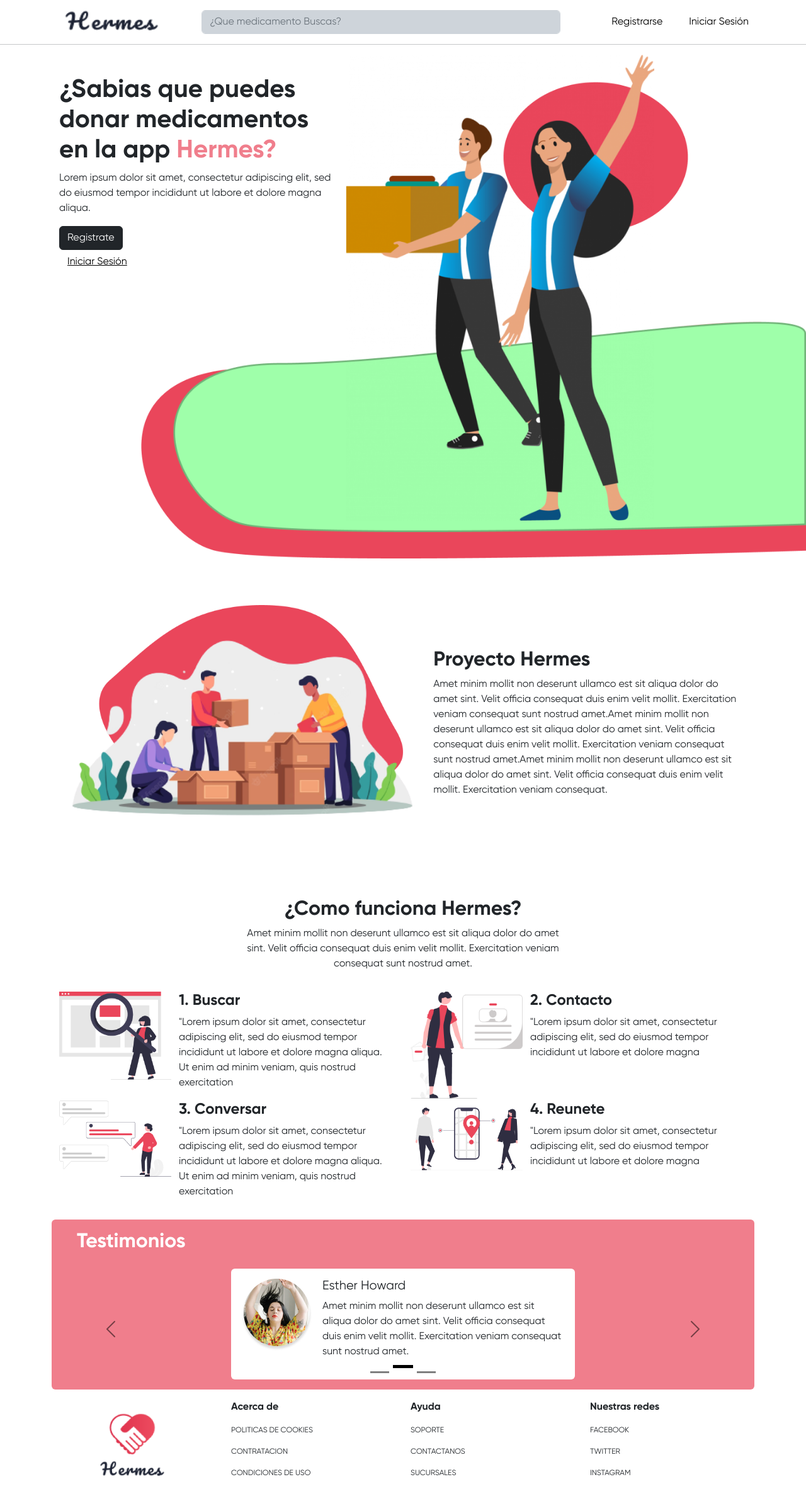
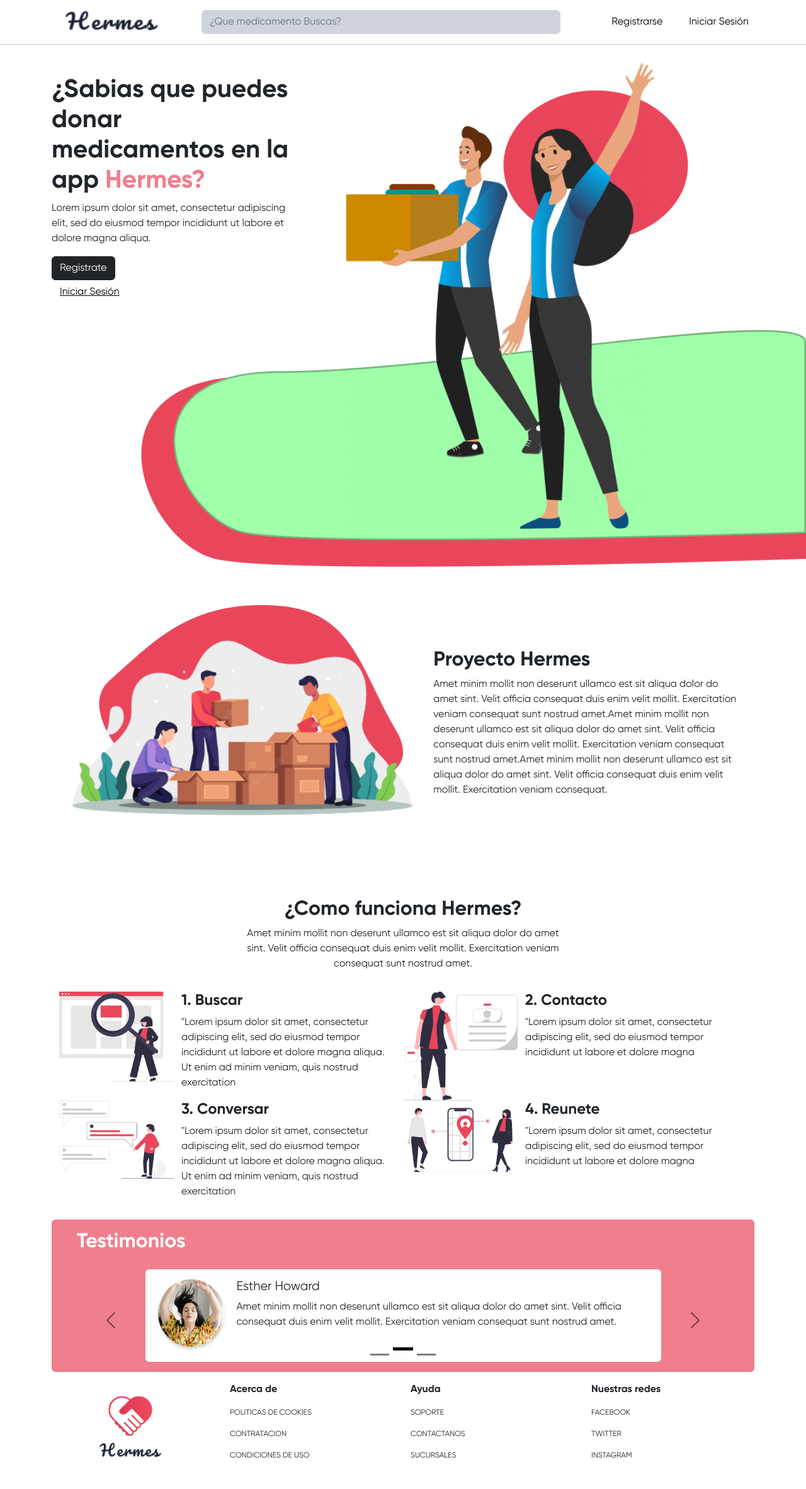
Before and after one commit to No-Country/s4-02-t-python-frontend, a React (Create React App) app: page / in a window 1280 px wide. Shown: the whole page at 63% size. After the commit the page ends 2337 px from the top, so only its background shows below. Built offline with nearby package versions, Linux system fonts and the light colour scheme.

Commit message:
mobile responsiveness

```diff
--- a/src/components/other/footer/Footer.jsx
+++ b/src/components/other/footer/Footer.jsx
@@ -5,11 +5,11 @@ import brandImg from '../../../assets/footer/isologotipo.png';
 export default function Footer() {
   return (
     <footer className='container mx-auto'>
-        <div className='row'>
+        <div className='row footer-container'>
             <div className='col my-auto text-center'>
-                <img src={brandImg} alt="" className='w-50' />
+                <img src={brandImg} alt="" className='img-fluid w-50' />
             </div>
-            <div className='col'>
+            <div className='col px-3'>
                 <strong>Acerca de</strong>
                 <div className='container-links mt-3'>
                     <p>POLITICAS DE COOKIES</p>
@@ -17,8 +17,7 @@ export default function Footer() {
                     <p>CONDICIONES DE USO</p>
                 </div>
             </div>
-
-            <div className='col'>
+            <div className='col px-3'>
                 <strong>Ayuda</strong>
                 <div className='container-links mt-3'>
                     <p>SOPORTE</p>
@@ -26,7 +25,7 @@ export default function Footer() {
                     <p>SUCURSALES</p>
                 </div>
             </div>
-            <div className='col'>
+            <div className='col px-3'>
                 <strong>Nuestras redes</strong>
                 <div className='container-links mt-3'>
                     <p>FACEBOOK</p>
--- a/src/components/other/footer/footer.scss
+++ b/src/components/other/footer/footer.scss
@@ -1,3 +1,19 @@
+@import "../../../App.scss";
+
 footer .row .col .container-links {
     font-size: 0.75rem;
 }
+
+.footer-container {
+    display: grid;
+    grid-template-columns: 1fr 1fr;
+    img {
+        min-width: 80px;
+    }
+}
+
+@include media-breakpoint-up(sm) {
+    .footer-container {
+      display: flex;
+    }
+}
--- a/src/components/other/header/Header.jsx
+++ b/src/components/other/header/Header.jsx
@@ -24,7 +24,7 @@ export default function Header() {
   return (
     <nav className="navbar navbar-expand-lg bg-white container justify-content-between">
       <div className="col-2">
-        <a href="/"><img src={brandImg} alt="logo" height="60" className="mx-3 img-fluid"/></a>
+        <NavLink to="/" className="brand-img"><img src={brandImg} alt="logo" height="60" className="mx-3 img-fluid"/></NavLink>
       </div>
 
       <div className="search-container col-6">
@@ -32,6 +32,10 @@ export default function Header() {
         onKeyPress={() => search()}/>
       </div>
 
+      <div className='navbar-mobile'>
+        <button>menu</button>
+      </div>
+      <div className='navbar-desktop'>
         {user ?
           <div className="navbar-nav justify-content-end">
             <NavLink to="/donar" className="btn btn-secondary m-2">Donar</NavLink>
@@ -43,6 +47,7 @@ export default function Header() {
             <NavLink to="/login" className="btn btn-secondary m-2" activeclassnmame="active">Iniciar Sesión</NavLink>
           </div>
         }
+      </div>
     </nav>
   )
 }
--- a/src/components/other/header/header.scss
+++ b/src/components/other/header/header.scss
@@ -2,6 +2,10 @@
 
 .active {
     border: 1px solid #000 !important;
+}
+
+.brand-img {
+    border: none !important;
 }
 
 .btn-outline-primary {
@@ -14,8 +18,18 @@
     display: none;
 }
 
+.navbar-desktop {
+    display: none;
+}
+
 @include media-breakpoint-up(sm) {
     .search-container {
       display: inline;
     }
+    .navbar-mobile {
+        display: none;
+    }
+    .navbar-desktop {
+        display: inline;
+    }
 }
--- a/src/components/pages/home/Home.jsx
+++ b/src/components/pages/home/Home.jsx
@@ -16,7 +16,7 @@ export default function Home() {
   return (
     <main className='container'>
       <img src={figureImg} alt="figure" className='figure-img img-fluid position-absolute end-0 mh-100'/>
-      <section className='container col-5 ms-0 pt-3 vh-100'>
+      <section className='ms-0 pt-3 vh-100 landing-container'>
         <h1 className='mt-3'><strong>¿Sabias que puedes donar medicamentos en la app
           <span className='text-primary'> Hermes?</span>
         </strong></h1>
@@ -28,7 +28,7 @@ export default function Home() {
       </section>
 
       {/* proyecto hermes */}
-      <section className='container d-flex py-3'>
+      <section className='container py-3 proyecto-hermes'>
         <div>
           <img src={proyectoHermesImg} alt="proyecto-hermes" className='img-fluid vw-100' />
         </div>
@@ -46,7 +46,7 @@ export default function Home() {
         </div>
 
         {/* grilla 2x2 */}
-        <section className='row row-cols-2 mb-3'>
+        <section className='mb-3 como-funciona-hermes'>
           <article className='d-flex'>
             <div className='col-4'>
               <img src={buscarImg} alt="proyecto-hermes" className='img-fluid' />
@@ -100,9 +100,9 @@ export default function Home() {
         </div>
         <Carousel className='mx-auto' variant='dark'>
           <Carousel.Item className='mb-3'>
-            <div className='d-flex w-50 mx-auto bg-white rounded p-3'>
+            <div className='d-flex w-75 mx-auto bg-white rounded p-3'>
               <img
-                className="img-fluid h-50"
+                className="img-fluid h-50 "
                 src={testimonialAvatar}
                 alt="First slide"
               />
@@ -113,7 +113,7 @@ export default function Home() {
             </div>
           </Carousel.Item>
           <Carousel.Item className='mb-3'>
-            <div className='d-flex w-50 mx-auto bg-white rounded p-3'>
+            <div className='d-flex w-75 mx-auto bg-white rounded p-3'>
               <img
                 className="img-fluid h-50"
                 src={testimonialAvatarSecond}
@@ -126,7 +126,7 @@ export default function Home() {
             </div>
           </Carousel.Item>
           <Carousel.Item className='mb-3'>
-            <div className='d-flex w-50 mx-auto bg-white rounded p-3'>
+            <div className='d-flex w-75 mx-auto bg-white rounded p-3'>
               <img
                 className="img-fluid h-50"
                 src={testimonialAvatar}
--- a/src/components/pages/home/home.scss
+++ b/src/components/pages/home/home.scss
@@ -2,6 +2,7 @@
 
 .figure-img {
     z-index: -1;
+    top: 400px;
 }
 
 main {
@@ -16,4 +17,18 @@ main {
     main {
       font-size: 1rem;
     }
+    .figure-img {
+      top: 100px;
+    }
+    .landing-container {
+      width: 30vw;
+    }
+    .proyecto-hermes {
+      display: flex;
+      flex-direction: row;
+    }
+    .como-funciona-hermes {
+      display: grid;
+      grid-template-columns: 1fr 1fr;
+    }
 }
```
Lines whose indentation alone changed are shown as unchanged.
